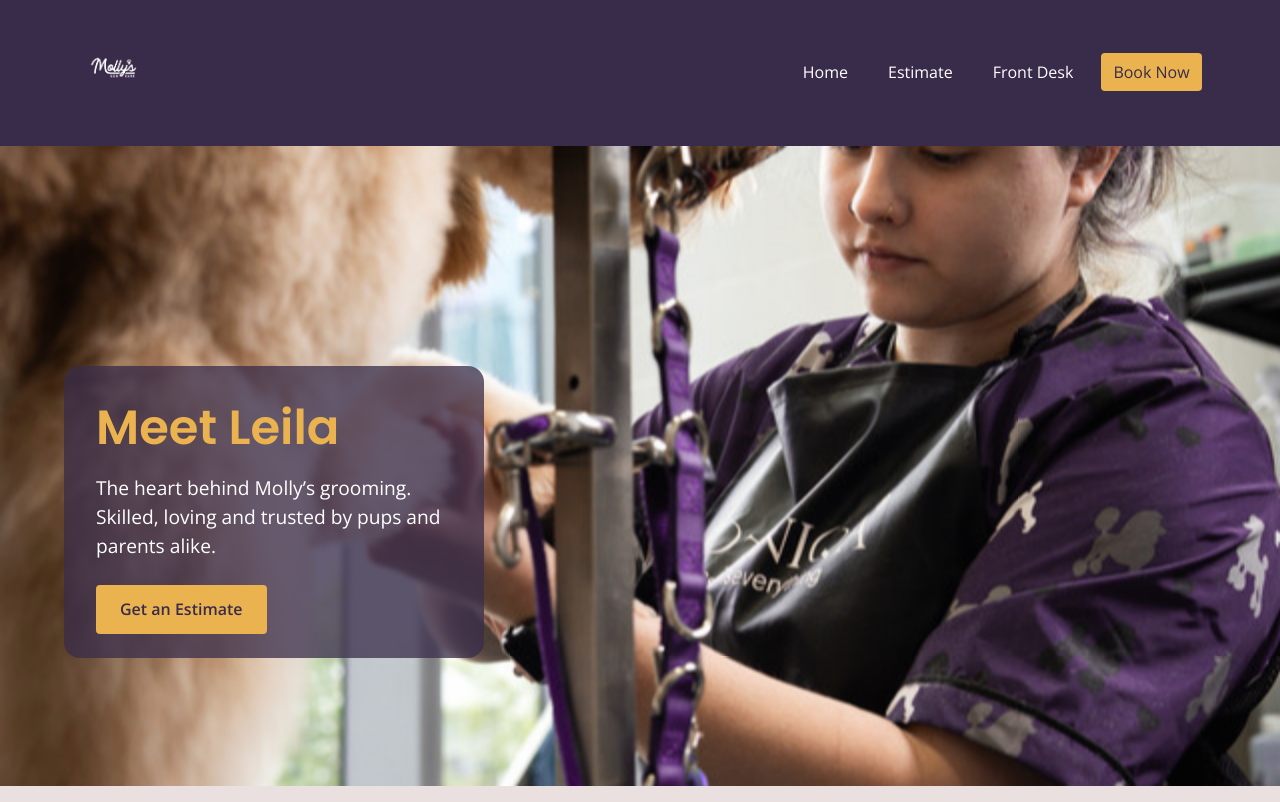
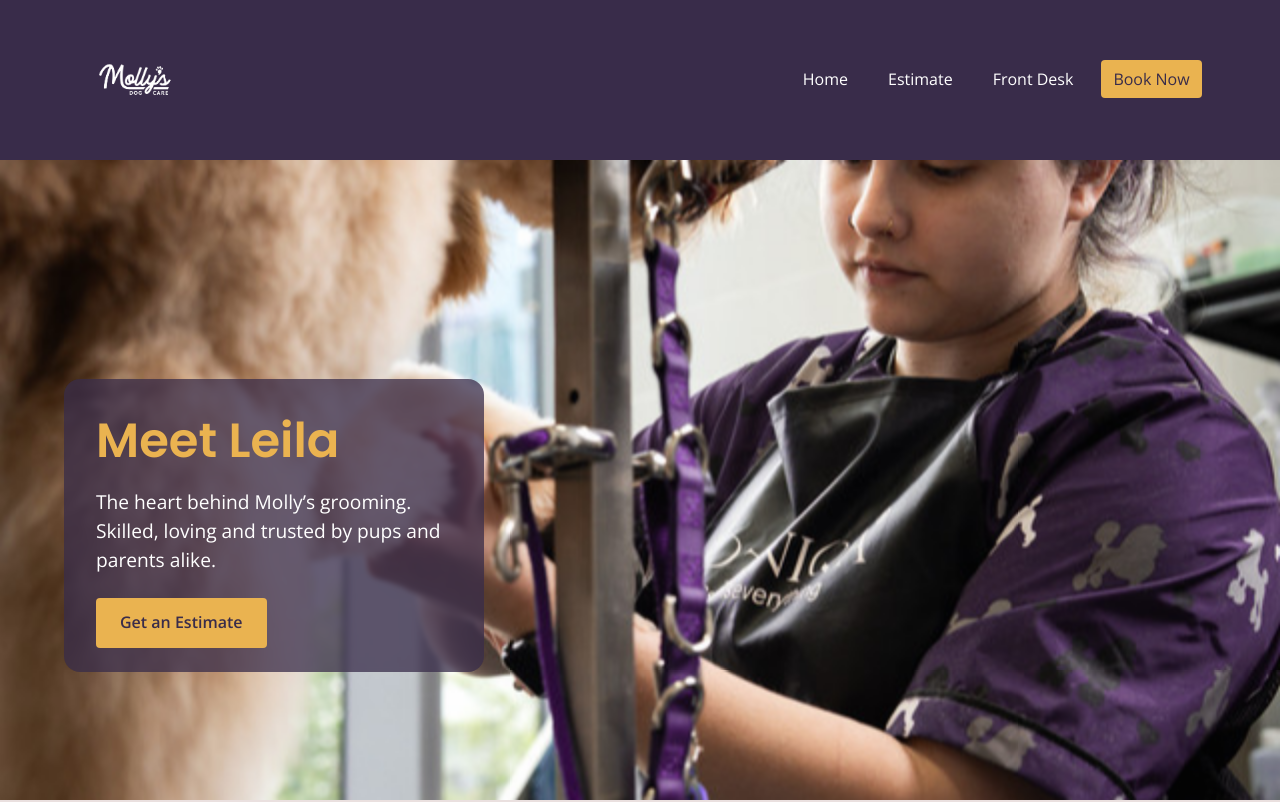
Before and after one commit to GParks1995/grooming, a plain HTML site: page index.html in a window 1280 px wide. Shown: the top 802 px of the page. Drawn offline with nearby package versions, Linux system fonts and the light colour scheme.

Commit message:
Update index.html

```diff
--- a/index.html
+++ b/index.html
@@ -14,9 +14,10 @@
   <!-- Sticky navigation bar -->
   <nav id="mainNav">
     <div class="nav-wrapper container">
-      <div class="logo">
-  <img src="images/mollys_logo_white2.png" alt="Molly's Dog Care logo" style="height:40px;">
+      <div class="logo" style="display: flex; align-items: center;">
+  <img src="images/mollys_logo_white2.png" alt="Molly's Dog Care logo" style="height:64px; max-width: 180px;">
 </div>
+
       <ul>
         <li><a href="index.html">Home</a></li>
         <li><a href="estimate.html">Estimate</a></li>
```
